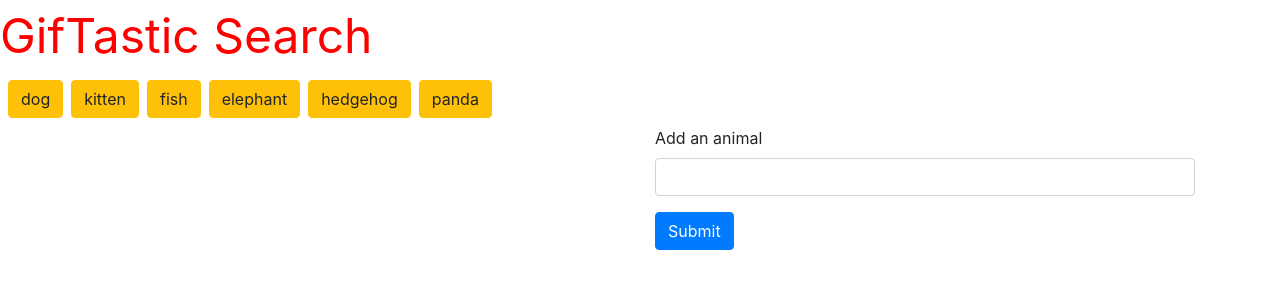
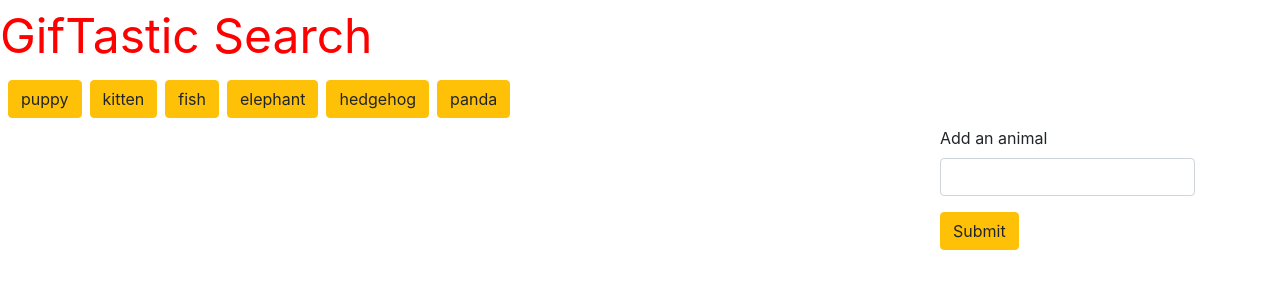
Before and after one commit to sharkrachel/gif-tastic, a plain HTML site: page index.html in a window 1280 px wide. Drawn offline with nearby package versions, Linux system fonts and the light colour scheme.

Commit message:
added more psuedocode descriptions and css styling

```diff
--- a/assets/css/style.css
+++ b/assets/css/style.css
@@ -1,7 +1,11 @@
 img {
     width: 200px;
     height: auto;
-    margin: 10px;
+    margin-right: 10px;
+    margin-top: 10px;
+
+
+
 }
 
 .logo {
--- a/assets/javascript/app.js
+++ b/assets/javascript/app.js
@@ -11,7 +11,7 @@
 // rejoice in making an api website all by yourself
 
 // array of topics
-var topic = ["dog", "kitten", "fish", "elephant", "hedgehog", "panda"]
+var topic = ["puppy", "kitten", "fish", "elephant", "hedgehog", "panda"]
 
 // giphy api url
 // var queryURL = "https://api.giphy.com/v1/gifs/search?q=" + topic + "&api_key=FiWNirzIJ7fzTeTf89RrLK6Tmp4aosFw"
@@ -27,7 +27,7 @@ function createButton() {
     }
 }
 
-// create a new button with a
+// create a new button from filling out a form
 $("#submit-button").on("click", function() {
     event.preventDefault();
     var userInput = $("#form-input").val();
@@ -39,6 +39,7 @@ $("#submit-button").on("click", function() {
 
 })
 
+// calls the giphy api and displays 10 gifs on the screen depending on which topic button is pressed. image is loaded as still.
 $(document).on("click", ".giphyBtn", function() {
     var queryURL = "https://api.giphy.com/v1/gifs/search?q=" + $(this).attr("data-topic") + "&api_key=FiWNirzIJ7fzTeTf89RrLK6Tmp4aosFw&limit=10"
     $(".gifs").empty();
@@ -58,13 +59,15 @@ $(document).on("click", ".giphyBtn", function() {
             $(".gifs").prepend(img);
 
         }
+
+        //animates the image when clicked
         $(".animateImage").on("click", function(){
             var status = $(this).attr("data-status");
             if (status === "still") {
                 $(this).attr("src", $(this).attr("data-animate"));
                 $(this).attr("data-status", "animate");
             }
-
+        // pauses the image when clicked
             else {
                 $(this).attr("src", $(this).attr("data-still"));
                 $(this).attr("data-status", "still");
--- a/index.html
+++ b/index.html
@@ -20,17 +20,17 @@
         </div>
         <div class="container">
             <div class="row">
-                <div class="col-md-6 gifs">
+                <div class="col-md-9 gifs">
 
                 </div>
-                <div class="col-md-6">
+                <div class="col-md-3">
                     <form>
                         <div class="form-group">
                           <label for="exampleInputAddButton">Add an animal</label>
                           <input type="animal" class="form-control"
                           id="form-input" aria-describedby="buttonHelp">
                         </div>
-                        <button type="submit" class="btn btn-primary" id="submit-button">Submit</button>
+                        <button type="submit" class="btn btn-warning" id="submit-button">Submit</button>
                       </form>
                 </div>
             </div>
```
